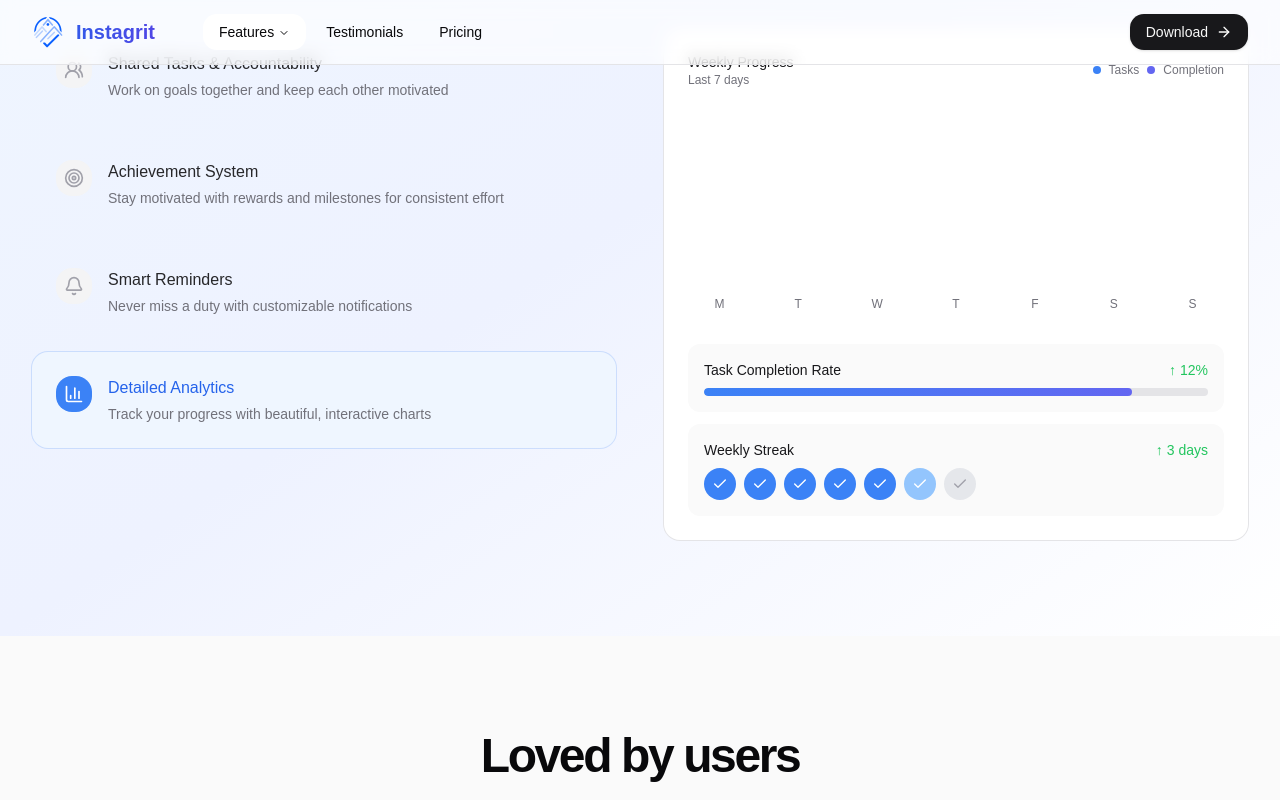
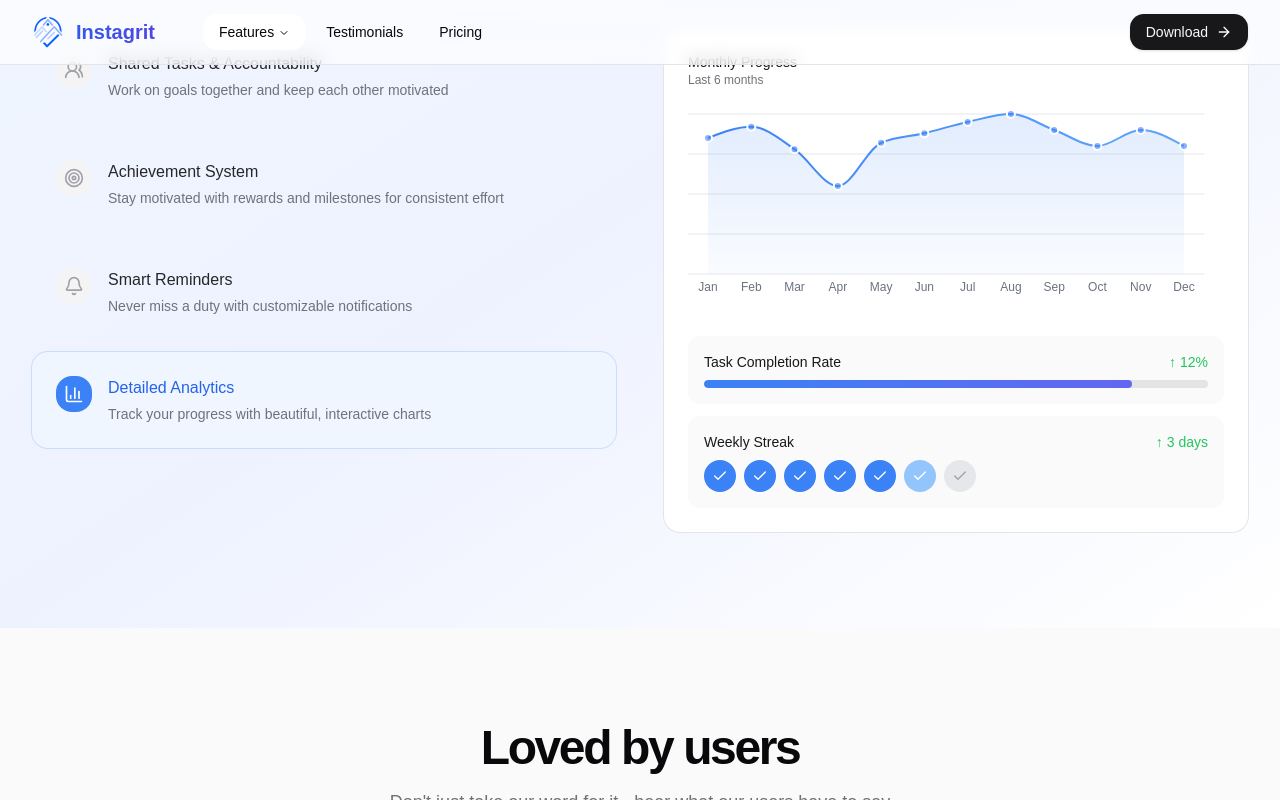
Before and after one commit to Efesop/instagritlp, a Next.js app: page /instagritlp/ in a window 1280 px wide. Both pictures are taken after a click on the element 324 px from the left and 2382 px from the top of the page. Shown: the part 1982-2782 px from the top of the page. Built offline with nearby package versions, Linux system fonts and the light colour scheme.

Commit message:
updated analytics section with chart

```diff
--- a/app/components/features/FeatureShowcase.tsx
+++ b/app/components/features/FeatureShowcase.tsx
@@ -1,11 +1,18 @@
 "use client"
 
 import { useState, useEffect } from "react"
-import { Users2, Target, Bell, Check, Plus, Share2, Clock, CheckCircle2, X, MessageCircle, BarChart3 } from "lucide-react"
+import { Users2, Target, Bell, Check, Plus, Share2, Clock, CheckCircle2, BarChart3 } from "lucide-react"
+import { Area, AreaChart, CartesianGrid, XAxis, ResponsiveContainer } from "recharts"
 
 export function FeatureShowcase() {
   const [activeFeature, setActiveFeature] = useState('shared-tasks')
   const [demoState, setDemoState] = useState(0)
+  const [isMounted, setIsMounted] = useState(false)
+  const [isChartVisible, setIsChartVisible] = useState(false)
+
+  useEffect(() => {
+    setIsMounted(true)
+  }, [])
 
   useEffect(() => {
     if (activeFeature === 'shared-tasks') {
@@ -17,6 +24,17 @@ export function FeatureShowcase() {
       setDemoState(0)
     }
   }, [activeFeature])
+
+  useEffect(() => {
+    if (activeFeature === 'analytics' && isMounted) {
+      const timer = setTimeout(() => {
+        setIsChartVisible(true)
+      }, 300)
+      return () => clearTimeout(timer)
+    } else {
+      setIsChartVisible(false)
+    }
+  }, [activeFeature, isMounted])
 
   const renderTaskDemo = () => {
     const notifications = [
@@ -190,6 +208,21 @@ export function FeatureShowcase() {
     )
   }
 
+  const chartData = [
+    { month: "Jan", value: 85 },
+    { month: "Feb", value: 92 },
+    { month: "Mar", value: 78 },
+    { month: "Apr", value: 55 },
+    { month: "May", value: 82 },
+    { month: "Jun", value: 88 },
+    { month: "Jul", value: 95 },
+    { month: "Aug", value: 100 },
+    { month: "Sep", value: 90 },
+    { month: "Oct", value: 80 },
+    { month: "Nov", value: 90 },
+    { month: "Dec", value: 80 }
+  ]
+
   return (
     <div className="grid grid-cols-1 lg:grid-cols-2 gap-12 items-start">
       {/* Clean Menu Cards */}
@@ -305,46 +338,82 @@ export function FeatureShowcase() {
           {/* Analytics Demo */}
           <div className={`transition-all duration-300 ${activeFeature === 'analytics' ? 'opacity-100 translate-x-0' : 'opacity-0 translate-x-full absolute inset-0'}`}>
             <div className="p-6">
-              <div className="flex items-center justify-between mb-6">
+              {/* Monthly Progress Chart */}
+              <div className="mb-8">
+                <div className="flex items-center justify-between mb-4">
                   <div>
-                  <h3 className="text-sm font-medium text-zinc-900">Weekly Progress</h3>
-                  <p className="text-xs text-zinc-500">Last 7 days</p>
-                </div>
-                <div className="flex items-center gap-2">
-                  <div className="h-2 w-2 rounded-full bg-blue-500" />
-                  <span className="text-xs text-zinc-500">Tasks</span>
-                  <div className="h-2 w-2 rounded-full bg-indigo-500" />
-                  <span className="text-xs text-zinc-500">Completion</span>
+                    <h3 className="text-sm font-medium text-zinc-900">Monthly Progress</h3>
+                    <p className="text-xs text-zinc-500">Last 6 months</p>
                   </div>
                 </div>
 
-              <div className="h-[200px] flex items-end gap-4">
-                {[65, 84, 95, 75, 89, 70, 92].map((value, i) => (
-                  <div key={i} className="flex-1 flex flex-col items-center gap-2">
-                    <div className="w-full relative h-full">
-                      <div
-                        className="absolute bottom-0 left-0 w-full bg-blue-100 rounded-sm animate-chart-grow"
+                <div className="h-[200px] w-full">
+                  {isMounted && (
+                    <ResponsiveContainer width="100%" height="100%">
+                      <AreaChart
+                        data={chartData}
+                        margin={{ top: 10, right: 20, left: 0, bottom: 0 }}
+                      >
+                        <defs>
+                          <linearGradient id="colorValue" x1="0" y1="0" x2="0" y2="1">
+                            <stop offset="0%" stopColor="#3B82F6" stopOpacity={0.25}/>
+                            <stop offset="100%" stopColor="#3B82F6" stopOpacity={0.05}/>
+                          </linearGradient>
+                          <linearGradient id="lineGradient" x1="0" y1="0" x2="1" y2="0">
+                            <stop offset="0%" stopColor="#3B82F6"/>
+                            <stop offset="100%" stopColor="#60A5FA"/>
+                          </linearGradient>
+                        </defs>
+                        <CartesianGrid
+                          vertical={false}
+                          stroke="#E5E7EB"
+                          strokeDasharray="0"
+                        />
+                        <XAxis
+                          dataKey="month"
+                          axisLine={false}
+                          tickLine={false}
+                          tick={{ fontSize: 12, fill: '#6B7280' }}
+                          padding={{ left: 20, right: 20 }}
+                          interval={0}
+                        />
+                        <Area
+                          type="monotoneX"
+                          dataKey="value"
+                          stroke="url(#lineGradient)"
+                          strokeWidth={2}
+                          fill="url(#colorValue)"
+                          isAnimationActive={true}
+                          animationDuration={0}
+                          strokeDasharray="2000"
+                          strokeDashoffset={isChartVisible ? 0 : 2000}
                           style={{
-                          height: `${value}%`,
-                          animationDelay: `${i * 100}ms`
+                            transition: 'stroke-dashoffset 2s ease-out'
                           }}
-                      >
-                        <div
-                          className="absolute bottom-0 left-0 w-full bg-blue-500 rounded-sm animate-chart-fill"
-                          style={{
-                            height: `${value * 0.8}%`,
-                            animationDelay: `${(i * 100) + 500}ms`
+                          dot={{
+                            r: 4,
+                            fill: '#3B82F6',
+                            stroke: 'white',
+                            strokeWidth: 2,
+                            opacity: isChartVisible ? 1 : 0,
+                            style: {
+                              transition: 'opacity 0.3s ease-out'
+                            }
+                          }}
+                          activeDot={{
+                            r: 5,
+                            fill: '#3B82F6',
+                            stroke: 'white',
+                            strokeWidth: 2
                           }}
                         />
+                      </AreaChart>
+                    </ResponsiveContainer>
+                  )}
                 </div>
               </div>
-                    <span className="text-xs text-zinc-500">
-                      {['M', 'T', 'W', 'T', 'F', 'S', 'S'][i]}
-                    </span>
-                  </div>
-                ))}
-              </div>
 
+              {/* Existing stats cards */}
               <div className="mt-8 space-y-3">
                 <div className="p-4 rounded-xl bg-zinc-50">
                   <div className="flex items-center justify-between mb-2">
--- a/app/globals.css
+++ b/app/globals.css
@@ -463,3 +463,43 @@ body {
   animation: chart-fill 0.6s cubic-bezier(0.4, 0, 0.2, 1) forwards;
   transform-origin: bottom;
 }
+
+@keyframes path-draw {
+  from {
+    stroke-dashoffset: 1000;
+  }
+  to {
+    stroke-dashoffset: 0;
+  }
+}
+
+@keyframes point-appear {
+  from {
+    opacity: 0;
+    transform: scale(0);
+  }
+  to {
+    opacity: 1;
+    transform: scale(1);
+  }
+}
+
+.animate-path-draw {
+  stroke-dasharray: 1000;
+  animation: path-draw 2s ease-out forwards;
+}
+
+.animate-point-appear {
+  animation: point-appear 0.3s ease-out forwards;
+}
+
+@keyframes fadeIn {
+  from {
+    opacity: 0;
+    transform: scale(0);
+  }
+  to {
+    opacity: 1;
+    transform: scale(1);
+  }
+}
--- a/package.json
+++ b/package.json
@@ -20,6 +20,7 @@
     "next": "15.1.3",
     "react": "^19.0.0",
     "react-dom": "^19.0.0",
+    "recharts": "^2.15.0",
     "tailwind-merge": "^2.6.0",
     "tailwindcss-animate": "^1.0.7"
   },
```
Also changed, not shown: 1 other file (tests, documents, lock files or other folders). Lines whose indentation alone changed are shown as unchanged.
